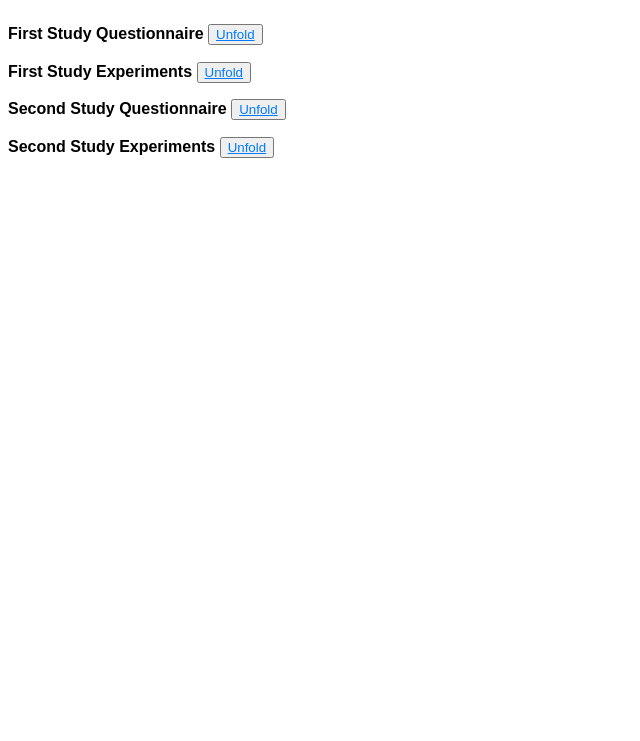
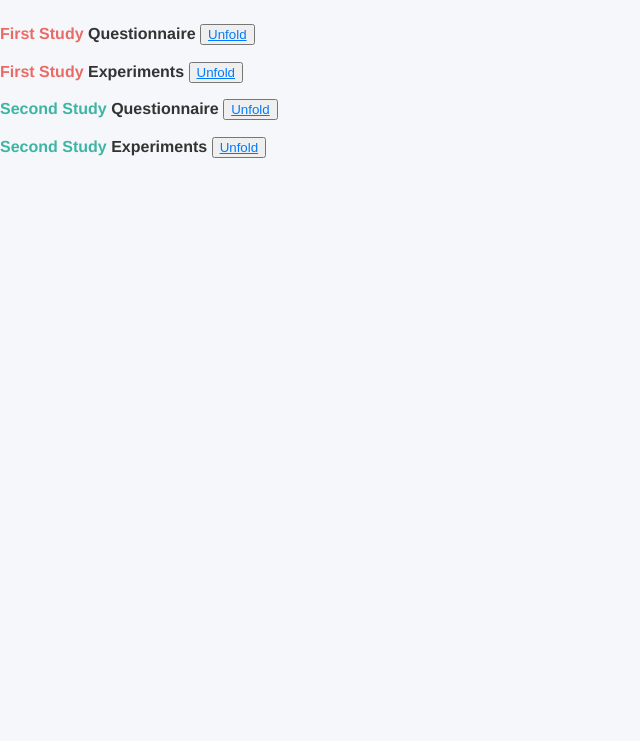
Before and after one commit to T0B1K/BrailleGloveStatistics, a plain HTML site: page docs/index.html in a window 1280 px wide. Shown: the part 80-821 px from the top of the page, without its empty margins (0-640 px from the left). Before the commit the page ends 800 px from the top, so only its background shows below. Drawn offline with Linux system fonts and the light colour scheme.

Commit message:
changes on the page

```diff
--- a/docs/index.html
+++ b/docs/index.html
@@ -6,8 +6,12 @@
     <title>Studies Overview</title>
     <style>
         body {
-            font-family: Arial, sans-serif;
             line-height: 1.6;
+            margin: 0;
+            font-family: 'Helvetica', sans-serif;
+            background-color: #f5f7fa;
+            height: 100vh;
+            color: #333;
         }
         nav ul {
             list-style-type: none;
@@ -40,7 +44,7 @@
         }
         iframe {
             width: 100%;
-            height: 500px;
+            height: 750px;
             border: none;
             margin-top: 10px;
         }
@@ -50,25 +54,25 @@
     <h1>Studies Overview</h1>
     <nav>
         <ul>
-            <li><strong>First Study Questionnaire</strong>
+            <li><strong><span style="color: #ea6b66; font-weight: bold;">First Study</span> Questionnaire</strong>
                 <button class="unfold-button" onclick="toggleContent('first-study-questionnaire')">Unfold</button>
                 <div class="study-content" id="first-study-questionnaire">
                     <iframe id="first-study-questionnaire-iframe" src="" style="display:none;"></iframe>
                 </div>
             </li>
-            <li><strong>First Study Experiments</strong>
+            <li><strong><span style="color: #ea6b66; font-weight: bold;">First Study</span> Experiments</strong>
                 <button class="unfold-button" onclick="toggleContent('first-study-experiment')">Unfold</button>
                 <div class="study-content" id="first-study-experiment">
                     <iframe id="first-study-experiment-iframe" src="" style="display:none;"></iframe>
                 </div>
             </li>
-            <li><strong>Second Study Questionnaire</strong>
+            <li><strong><span style="color: #3db5a4; font-weight: bold;">Second Study</span> Questionnaire</strong>
                 <button class="unfold-button" onclick="toggleContent('second-study-questionnaire')">Unfold</button>
                 <div class="study-content" id="second-study-questionnaire">
                     <iframe id="second-study-questionnaire-iframe" src="" style="display:none;"></iframe>
                 </div>
             </li>
-            <li><strong>Second Study Experiments</strong>
+            <li><strong><span style="color: #3db5a4; font-weight: bold;">Second Study</span> Experiments</strong>
                 <button class="unfold-button" onclick="toggleContent('second-study-experiment')">Unfold</button>
                 <div class="study-content" id="second-study-experiment">
                     <iframe id="second-study-experiment-iframe" src="" style="display:none;"></iframe>
```
